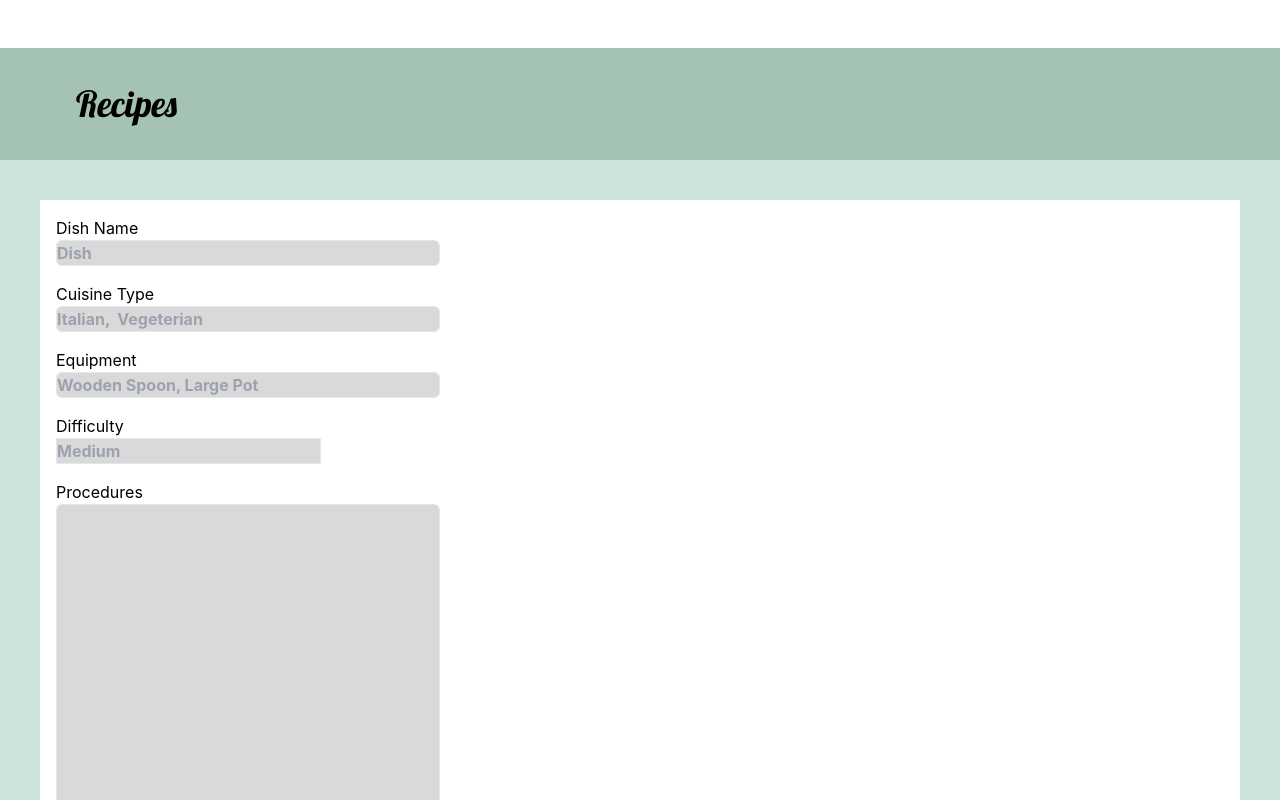
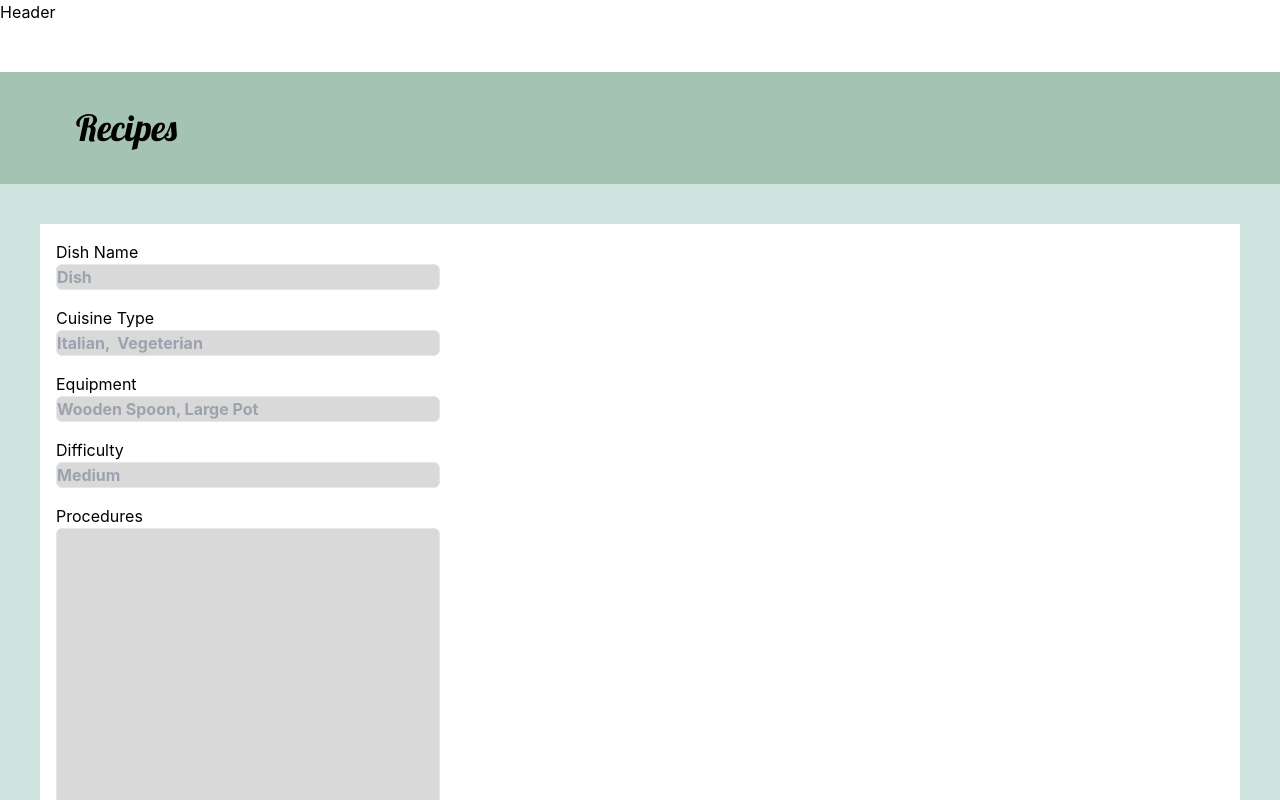
Before and after one commit to aishamashrah/fullstackproject, a React (Create React App) app in the folder cook/: page / in a window 1280 px wide. Shown: the top 800 px of the page. Built offline with nearby package versions, Linux system fonts and the light colour scheme.

Commit message:
new branch

```diff
--- a/cook/src/App.tsx
+++ b/cook/src/App.tsx
@@ -7,9 +7,11 @@ import Articles from './Components/Articlepage/Articles';
 import Display from './Components/SearchPages/Searchdisplay';
 import Dashboard from './Components/Dashboard/Dashboard';
 import Recipes from './Components/Recipes/Recipes';
+import Header from './Components/Header/Header';
 function App() {
   return (
     <div className="">
+      <Header></Header>
         <Recipes/>
 
 
--- a/cook/src/Components/Recipes/Recipes.tsx
+++ b/cook/src/Components/Recipes/Recipes.tsx
@@ -3,6 +3,9 @@ import React from 'react'
 export default function Recipes() {
     return (
         <>
+
+
+
             <br></br>
             <br></br>
             <div className=" gap-4 header p-14  mb-30  ">
@@ -32,7 +35,7 @@ export default function Recipes() {
 
                             <p>Difficulty </p>
                             <label htmlFor="input1" className="font-bold flex items-center mb-4">
-                                <input placeholder="Medium"  type="text" className="border inputbg md:w-96rounded-md" />
+                                <input placeholder="Medium"  type="text" className="border inputbg md:w-96 rounded-md" />
                             </label>
 
                             <p>Procedures</p>
```
